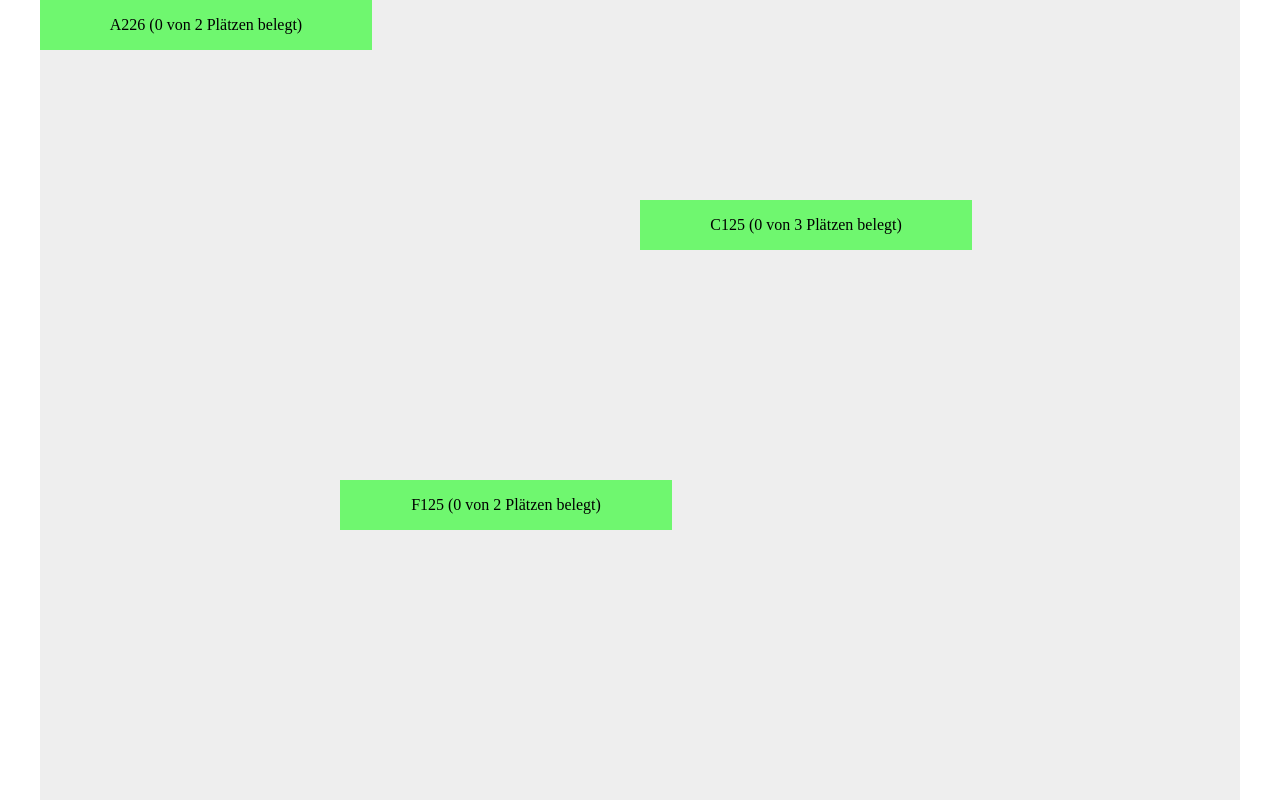
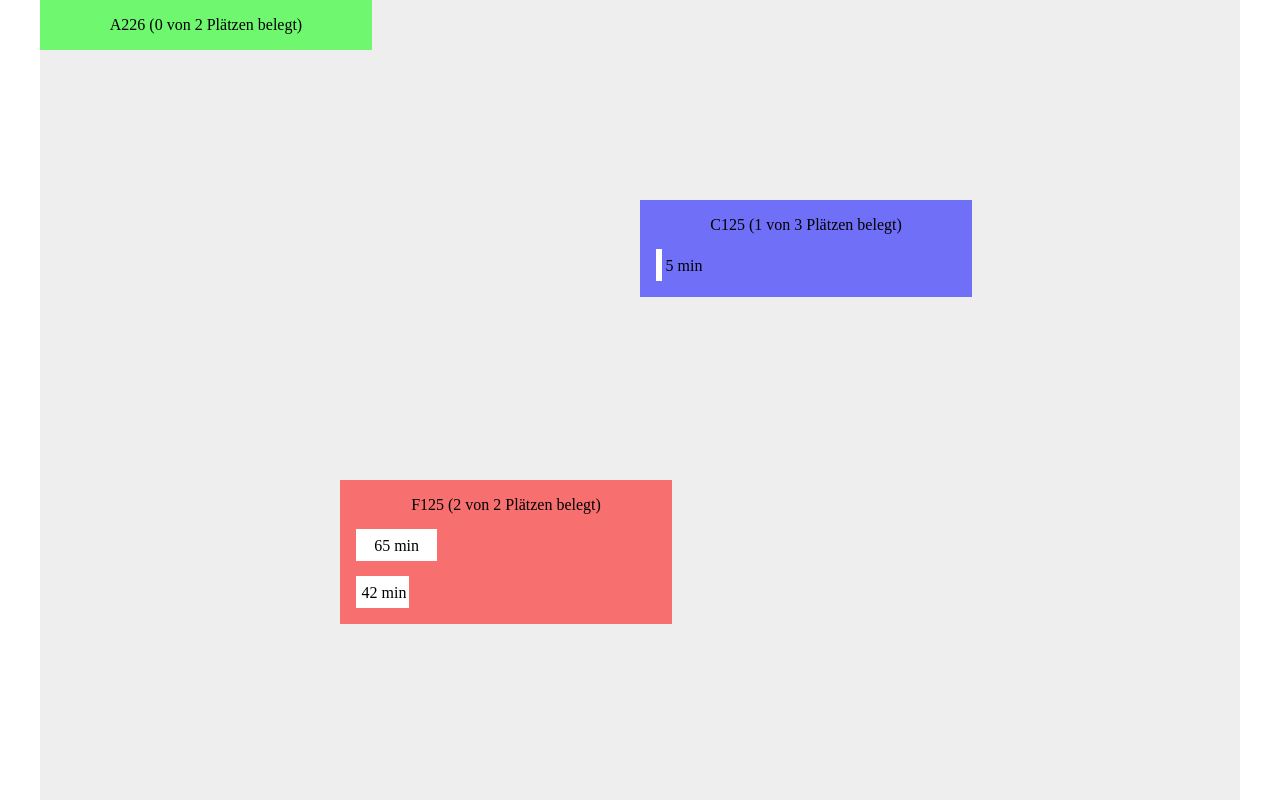
Before and after one commit to OliPohl/RBS, a plain HTML site: page Code/Anzeigeeinheit/index.html in a window 1280 px wide. Drawn offline with Linux system fonts and the light colour scheme.

Commit message:
Add files via upload
Anzeigeeinheit voll funktionsfähig. CSS wird von Node aktuell noch nicht geladen, deshalb sind die Balken aktuell nur sichtbar, wenn man sich das HTML im Browser ansieht

```diff
--- a/Code/Anzeigeeinheit/css/main.css
+++ b/Code/Anzeigeeinheit/css/main.css
@@ -64,6 +64,10 @@ h3 {
 	background-color: #ff08;
 }
 
+.prof {
+	background-color: #0008;
+}
+
 .bar {
 	height: 1rem;
 	margin-top: 5%;
@@ -80,6 +84,6 @@ h3 {
 	text-align: center;
 }
 
-.bar[remainingTime=""] {
+.bar[remainingTime="0 min"] {
 	display: none;
 }
--- /dev/null
+++ b/Code/Anzeigeeinheit/js/data.json
@@ -0,0 +1,66 @@
+{
+  "rooms": [
+    {
+      "id": "A226",
+      "size": 2,
+      "x": "0",
+      "y": "0",
+      "state": "empty",
+      "entries": [
+        {
+          "id": "",
+          "startTime": "",
+          "endTime": ""
+        },
+        {
+          "id": "",
+          "startTime": "",
+          "endTime": ""
+        }
+      ]
+    },
+    {
+      "id": "C125",
+      "size": 3,
+      "x": "50%",
+      "y": "25%",
+      "state": "quiet",
+      "entries": [
+        {
+          "id": "sdfrsdcf",
+          "startTime": "2011-10-10T14:48",
+          "endTime": "2011-10-10T14:53"
+        },
+        {
+          "id": "",
+          "startTime": "",
+          "endTime": ""
+        },
+        {
+          "id": "",
+          "startTime": "",
+          "endTime": ""
+        }
+      ]
+    },
+    {
+      "id": "F125",
+      "size": 2,
+      "x": "25%",
+      "y": "60%",
+      "state": "full",
+      "entries": [
+        {
+          "id": "sdfrsdcf",
+          "startTime": "2011-10-10T14:48",
+          "endTime": "2011-10-10T15:53"
+        },
+        {
+          "id": "sdfrsdcf",
+          "startTime": "2011-10-10T14:48",
+          "endTime": "2011-10-10T15:30"
+        }
+      ]
+    }
+  ]
+}
--- a/Code/Anzeigeeinheit/js/rbs.js
+++ b/Code/Anzeigeeinheit/js/rbs.js
@@ -1,9 +1,19 @@
+const maxTime = 240; // Anzeige auf die nächsten 4 Stunden begrenzt => Begrenzung der maximalen Buchungslänge auf 4 Stunden?
+const standardValueTime = '0 min'; // wird als Startwert für das Attribut remainingTime verwendet => sollte sich die Konstante im Javascript ändern, muss auch das CSS angepasst werden
+const dataURL = "js/data.json"; // JSON-Datei mit den Daten
+var rooms = new Array;
+
+
 /* Jeder Eintrag (Entry) ist eine Buchung */
 class Entry {
   constructor() {
     this.id = new String(); // Hochschulausweis-ID
     this.startTime = new Date(); // Zeitpunkt der Buchung
     this.endTime = new Date(); // Zeitpunkt, zudem die Buchung automatisch aufhören soll; wird aus der Länge der Buchung errechnet (das ist aber noch nicht implementiert)
+  }
+
+  remainingTime() { // gibt an, wie lange eine Buchung noch dauert (in Minuten)
+    return Math.round((Date.parse(this.endTime) - Date.parse(this.startTime)) / 60000);
   }
 }
 
@@ -20,17 +30,53 @@ class Room {
       this.entries[i] = new Entry();
     }
   }
+
+  occupation() { // gibt an, wie voll ein Raum ist
+    let result = 0;
+    for (let i = 0; i < this.size; i++) {
+      if (this.entries[i].id != "") {
+        result++;
+      }
+    }
+    return result;
+  }
 }
 
 
+/* Testdaten */
+//var rooms = [new Room("A226",2,"0","0"),new Room("C125",3,"50%","25%"),new Room("F125",2,"25%","60%")];
+
+
 /* Daten aus JSON-Datei ziehen */
-var rooms = [new Room("A226",2,"0","0"),new Room("C125",3,"50%","25%"),new Room("F125",2,"25%","60%")];
+async function getData() {
+  let request = new Request(dataURL);
+  let response = await fetch(request);
+  let roomsJSON = await response.json();
 
-const maxTime = 240; // Anzeige auf die nächsten 4 Stunden begrenzt => Begrenzung der maximalen Buchungslänge auf 4 Stunden?
-const standardValueTime = ''; // wird als Startwert für das Attribut remainingTime verwendet => sollte sich die Konstante im Javascript ändern, muss auch das CSS angepasst werden
+  for (let i = 0; i < roomsJSON.rooms.length; i++) {
+    rooms.push(new Room(roomsJSON.rooms[i].id,roomsJSON.rooms[i].size,roomsJSON.rooms[i].x,roomsJSON.rooms[i].y));
+  }
+}
 
-/* baut erstmal alle Räume im HTML */
-{
+async function updateData() {
+  let request = new Request(dataURL);
+  let response = await fetch(request);
+  let roomsJSON = await response.json();
+
+  for (let i = 0; i < roomsJSON.rooms.length; i++) {
+    rooms[i].state = roomsJSON.rooms[i].state;
+    for (let j = 0; j < rooms[i].size; j++) {
+      rooms[i].entries[j].id = roomsJSON.rooms[i].entries[j].id;
+      if (rooms[i].entries[j].id != "") {
+        rooms[i].entries[j].startTime = roomsJSON.rooms[i].entries[j].startTime;
+        rooms[i].entries[j].endTime = roomsJSON.rooms[i].entries[j].endTime;
+      }
+    }
+  }
+}
+
+async function buildHTML() {
+  await getData();
   let wrapper = document.querySelector(".wrapper");
   let htmlElement = new String();
   let j = new Number();
@@ -43,3 +89,44 @@ const standardValueTime = ''; // wird als Startwert für das Attribut remainingT
     wrapper.innerHTML += htmlElement;
   }
 }
+
+function updateRoom(room = new Room()) {
+  let htmlroom = document.getElementById(room.id);
+  htmlroom.classList.replace(htmlroom.classList[1], room.state); //Raumstatus wird geupdatet
+  htmlroom.querySelector("h3").innerHTML = room.id + ' (' + room.occupation() + ' von ' + room.size + ' Plätzen belegt)'; //Anzahl der belegten Plätze auf der Anzeige wird geupdatet
+  let bars = htmlroom.querySelectorAll(".bar"); //die einzelnen Balken der Einträge werden geupdatet
+  //Zeiten sollen im Objekt nach Länge geordnet werden
+  let timeDif = new Number();
+  for (let i = 0; i < bars.length; i++) {
+    timeDif = room.entries[i].remainingTime();
+    bars[i].setAttribute('remainingTime', timeDif + ' min'); //Zeit wird geupdatet
+    bars[i].setAttribute('style', 'width: calc((' + timeDif + ' / ' + maxTime + ') * 100%)'); //Balkenlänge wird geupdatet
+  }
+}
+
+function updateBarsLength(room = new Room()) { // bisher ungenutzt; aber gute Möglichkeit um benötigte Rechenpower runterzukriegen, wenn es einen Changelog gibt
+  let testTime = 3; //hier muss noch eine ordentliche Formel hin
+  let htmlroom = document.getElementById(room.id);
+  let bars = htmlroom.querySelectorAll(".bar"); //die einzelnen Balken der Einträge werden geupdatet
+  //Zeiten sollen im Objekt nach Länge geordnet werden
+  for (let i = 0; i < bars.length; i++) {
+    bars[i].setAttribute('remainingTime', testTime + ' min'); //Zeit wird geupdatet
+    bars[i].setAttribute('style', 'width: calc((' + testTime + ' / ' + maxTime + ') * 100%)'); //Balkenlänge wird geupdatet
+  }
+}
+
+async function updateHTML() {
+  await updateData();
+  for (let i = 0; i < rooms.length; i++) {
+    updateRoom(rooms[i]);
+  }
+}
+
+
+
+
+buildHTML();
+setTimeout(() =>
+{
+  setInterval(updateHTML, 2000);
+}, 1000);
```
Also changed, not shown: Code/Anzeigeeinheit/index.html (+4 -3 lines), Code/Anzeigeeinheit/localserver.js (added, +20 -0 lines), 1 other file.
